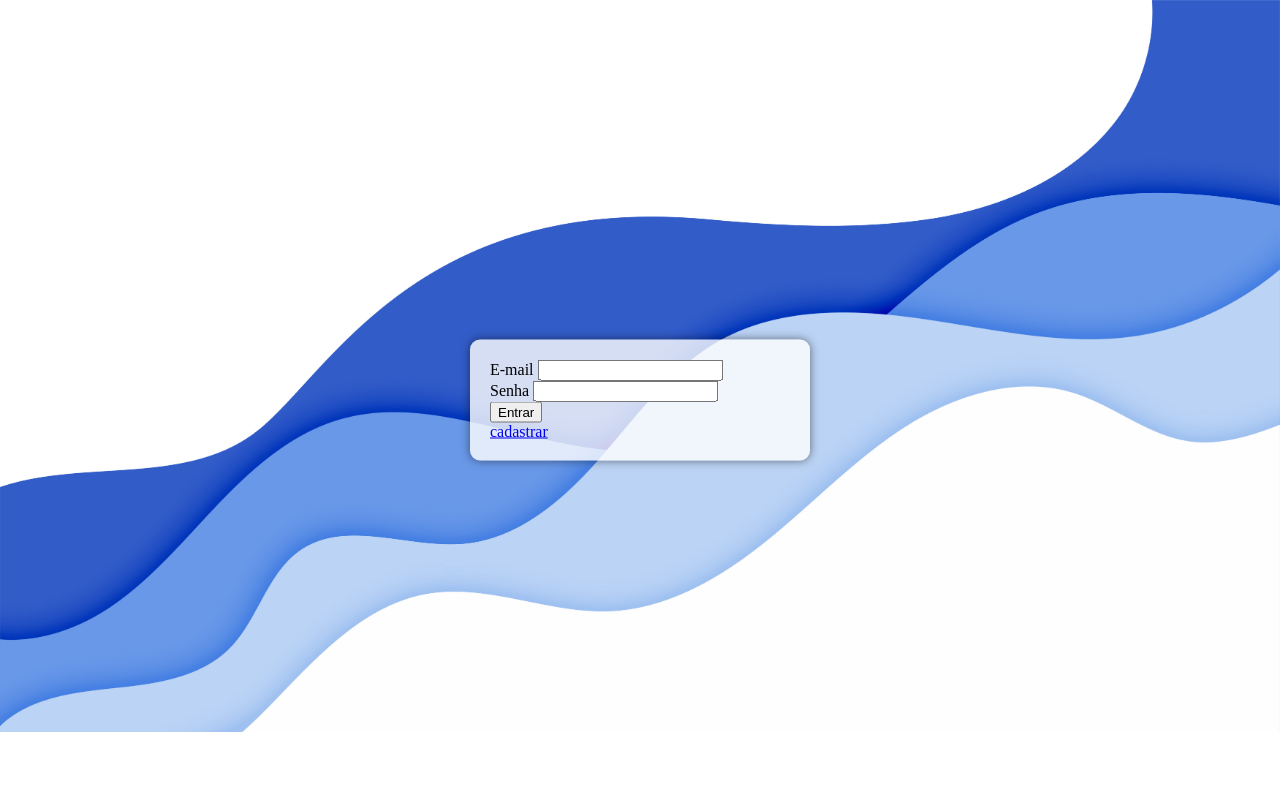
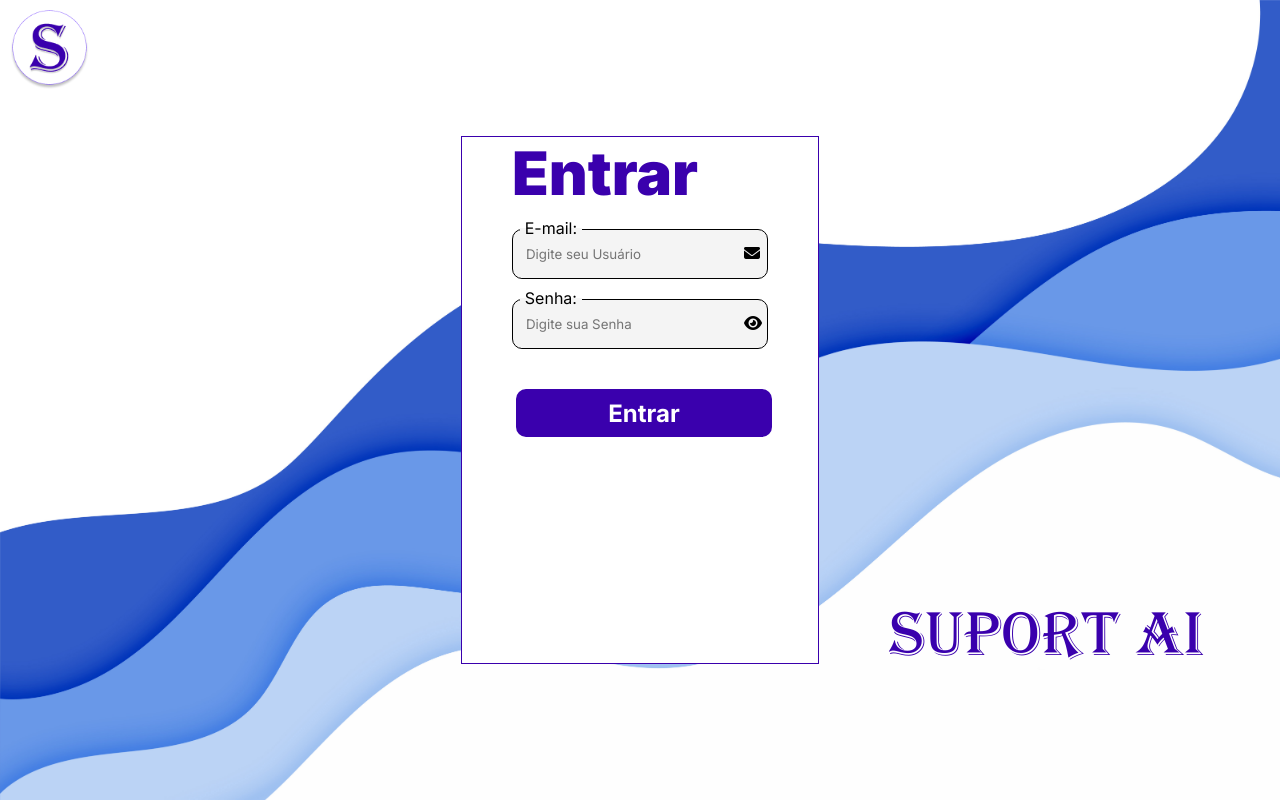
Before and after one commit to Angelo-Miguel/SuportAI, a Flask app: page / in a window 1280 px wide. Run offline with Flask 3, Linux system fonts and the light colour scheme; some libraries are stand-ins or nearby versions.

Commit message:
`Removed unused files and updated login page CSS and HTML`

```diff
--- a/main.py
+++ b/main.py
@@ -5,7 +5,7 @@ import os
 load_dotenv(override=True)
 
 app = Flask(__name__)
-app.secret_key = os.getenv('SECRET_KEY', 'BEGUB') # type: ignore # SECRET_KEY: Set in .env  # BEGUB: Default value
+app.secret_key = os.getenv('SECRET_KEY', 'BEGUB') # type: ignore # DEBUG: SECRET_KEY: Set in .env
 from routes import *
 
 if __name__ == '__main__':
--- a/routes.py
+++ b/routes.py
@@ -39,7 +39,7 @@ def login():
     if password:
         hashed_password = hashlib.md5(password.encode()).hexdigest()
     try:
-        cursor.execute('SELECT * FROM users WHERE email = %s AND password = %s',
+        cursor.execute('SELECT * FROM users WHERE email = %s and password = %s',
                        (email, hashed_password))
 
         results = cursor.fetchone()
--- a/static/css/login.css
+++ b/static/css/login.css
@@ -0,0 +1,212 @@
+@font-face {
+  font-family: "Algerian";
+  src: url("../font/Algerian Regular.ttf") format("truetype");
+}
+
+#menu-bar {
+  position: absolute;
+  top: 0px;
+  width: 100vw;
+  height: 11vh;
+
+  & #logo {
+    margin: 10px 0px 0px 10px;
+    height: 10vh;
+    width: auto;
+  }
+}
+
+#login {
+  position: relative;
+  display: flex;
+  flex-direction: row;
+  justify-content: space-evenly;
+  align-items: center;
+  width: 100vw;
+  height: 100vh;
+
+  & #brand,
+  #space {
+    position: relative;
+    min-width: 25vw;
+    min-height: 66vh;
+    display: flex;
+    align-items: end;
+
+    & p {
+      font-family: "Algerian", sans-serif !important;
+      font-size: 4rem;
+      color: #3a00ad;
+      line-height: 60px;
+    }
+  }
+
+  & #form-login {
+    border: 1px solid #3a00ad;
+    background-color: #fff;
+    min-width: 28vw;
+    min-height: 66vh;
+    display: flex;
+    flex-direction: column;
+    align-items: center;
+    position: relative;
+
+    & #title {
+      width: 20vw;
+      color: #3a00ad;
+      font-weight: 900;
+      font-size: 3.75rem;
+    }
+
+    & div.email,
+    & div.password {
+      min-width: 20vw;
+      background-color: #f4f4f4;
+
+      border: 1px solid #000;
+      border-radius: 10px;
+    }
+
+    & label {
+      position: relative;
+      padding: 0 5px;
+      top: 9px;
+      left: -25%;
+
+      & .label-text {
+        position: relative;
+        z-index: 1;
+      }
+
+      &::before {
+        content: "";
+        position: absolute;
+        top: 50%;
+        left: 0;
+        width: 100%;
+        height: 5px;
+        background-color: #F4F4F4;
+        z-index: 0; /* Fica atrás do texto */
+      }
+    }
+
+    & input:focus {
+      outline: none;
+    }
+
+    & input:-webkit-autofill{
+      -webkit-box-shadow: 0 0 0px 1000px #f4f4f4 inset !important;
+    }
+
+    & input {
+      position: relative;
+      width: 90%;
+      height: 6vh;
+      background-color: #f4f4f4;
+      border: none;
+      padding: 0px 30px 0px 5px;
+      margin: 0px 0px 0px 8px;
+    }
+
+    & i {
+      position: relative;
+      margin-left: -10px;
+
+      &::before {
+        display: block;
+        width: 18px;
+      }
+    }
+    & .button {
+      padding: 0px;
+      margin-top: 40px;
+      width: 20vw;
+      height: 6vh;
+      border-radius: 10px;
+      font-size: 1.5rem;
+      font-weight: bold;
+    }
+
+    & .login-alert{
+      margin-top: 10px;
+    }
+  }
+}
+
+/* Media Queries Tablet*/
+@media screen and (min-width: 601px) and (max-width: 1024px) {
+  #login {
+    flex-direction: column;
+    align-items: center;
+    justify-content: center;
+    gap: 20px;
+
+    & #space {
+      display: none;
+    }
+
+    & div#brand {
+      min-height: 1vh;
+      & p {
+        font-size: 3.75;
+        width: 100%;
+        text-align: center;
+      }
+    }
+
+    & #form-login {
+      width: 55vw;
+      height: auto;
+
+      & #title {
+        font-size: 3rem;
+        min-width: 40vw;
+      }
+
+      & div.email,
+      div.password {
+        min-width: 40vw;
+      }
+
+      & .button {
+        min-width: 40vw;
+      }
+    }
+  }
+}
+
+/* Media Queries Celular*/
+@media screen and (max-width: 600px) {
+  #login {
+    flex-direction: column;
+    gap: 20px;
+
+    & #space {
+      min-height: 5vh;
+    }
+
+    & div#brand {
+      min-height: 2vh;
+      & p {
+        font-size: 3.4rem;
+      }
+    }
+
+    & #form-login {
+      width: 93vw;
+
+      & #title {
+        min-width: 85vw;
+      }
+
+      & div.email,
+      div.password {
+        min-width: 85vw;
+      }
+
+      & .button {
+        min-width: 85vw;
+      }
+    }
+  }
+}
--- /dev/null
+++ b/static/css/reset.css
@@ -0,0 +1,6 @@
+*{
+    margin: 0;
+    padding: 0;
+    box-sizing: border-box;
+    font-family: "Inter", sans-serif;
+}
--- a/static/css/style.css
+++ b/static/css/style.css
@@ -0,0 +1,34 @@
+body{
+  display: flex;
+  flex-direction: column;
+
+  width: 100vw;
+  height: 100vh;
+
+  background-image: url("../img/PIM_Background.jpg");
+  background-size: cover;
+  user-select: none;
+}
+
+.background {
+  background-image: url("../img/PIM_Background.jpg");
+  background-size: cover;
+
+  height: 100vh;
+  width: 100vw;
+
+  display: flex;
+  align-items: center;
+  justify-content: center;
+}
+
+.opacity {
+  opacity: 0.4;
+}
+
+.button {
+  cursor: pointer;
+  background-color: #3A00AD !important;
+  color: #FFF !important;
+  border-color: #3A00AD !important;
+}
--- a/templates/login.html
+++ b/templates/login.html
@@ -1,48 +1,81 @@
 <!DOCTYPE html>
-<html lang="pt-br">
+<html lang="PT-BR">
+  <head>
+    <meta charset="UTF-8" />
+    <meta name="viewport" content="width=device-width, initial-scale=1.0" />
+    <title>Login</title>
+    <link
+      rel="shortcut icon"
+      href="../static/img/icon.ico"
+      type="image/x-icon"
+    />
 
-<head>
-    <meta charset="UTF-8">
-    <meta name="viewport" content="width=device-width, initial-scale=1.0">
-    <title>Login</title>
-    <style>
-        body{
-            background-image: url("../static/img/PIM_background.jpg");
-            background-size: cover;
-            background-repeat: no-repeat;;
-        }
+    <link rel="stylesheet" href="../static/css/reset.css" />
+    <link rel="stylesheet" href="../static/css/style.css" />
+    <link rel="stylesheet" href="../static/css/login.css" />
 
-        .login {
-            width: 300px;
-            margin: 0 auto;
-            padding: 20px;
-            background-color: rgba(255, 255, 255, 0.8);
-            border-radius: 10px;
-            box-shadow: 0 0 10px rgba(0, 0, 0, 0.5);
-            position: absolute;
-            top: 50%;
-            left: 50%;
-            transform: translate(-50%, -50%);
-        }
-    </style>
-</head>
+    <script
+      src="https://kit.fontawesome.com/a50434ada2.js"
+      crossorigin="anonymous"
+    ></script>
 
-<body>
-    <div class="login">
-        <form action="/login" method="post">
-            <label for="email">E-mail</label>
-            <input type="email" id="email" name="email" required>
-            <br> <!-- DEBUG: remove BR -->
-            <label for="password">Senha</label>
-            <input type="password" id="password" name="password" required>
-            <br> <!-- DEBUG: remove BR -->
-            <button type="submit">Entrar</button>
-            <br> <!-- DEBUG: remove BR -->
-            <a href="/cadastro">cadastrar</a>
-        </form>
+    <link rel="preconnect" href="https://fonts.googleapis.com" />
+    <link rel="preconnect" href="https://fonts.gstatic.com" crossorigin />
+    <link
+      href="https://fonts.googleapis.com/css2?family=Inter:ital,opsz,wght@0,14..32,100..900;1,14..32,100..900&display=swap"
+      rel="stylesheet"
+    />
+    <link href="../static/font/Algerian Regular.ttf" rel="font" />
+  </head>
+  <body class="background">
+    <div id="login">
+      <div id="menu-bar">
+        <img src="../static/img/logo.png" alt="Logo Do Site" id="logo" />
+      </div>
+      <div id="space"></div>
+      <form action="/login" method="post" id="form-login">
+        <div id="title">Entrar</div>
+        <label for="email">
+          <span class="label-text">E-mail:</span>
+        </label>
+        <div class="email">
+          <input type="text" id="email" name="email" placeholder="Digite seu Usuário" autocomplete="email"/>
+          <i class="fa-solid fa-envelope"></i>
+        </div>
+        <label for="password">
+          <span class="label-text">Senha:</span>
+        </label>
+        <div class="password">
+          <input type="password" id="password" name="password" placeholder="Digite sua Senha"/>
+          <i
+            id="eye-icon"
+            class="fa-solid fa-eye"
+            onclick="changePasswordVisibility()"
+          ></i>
+        </div>
+        <div>
+          <input type="submit" value="Entrar" class="button" />
+        </div>
         {% for category, message in get_flashed_messages(with_categories=True) %}
-            <div class="alert alert-{{ category }}">{{ message }}</div>
+            <div class="login-alert alert-{{ category }}">{{ message }}</div>
         {% endfor %}
+      </form>
+      <div id="brand">
+        <p>Suport AI</p>
+      </div>
     </div>
-</body>
+
+    <script>
+      const icon = document.getElementById("eye-icon");
+      const inputPassword = document.getElementById("password");
+
+      function changePasswordVisibility() {
+        icon.classList.toggle("fa-eye-slash");
+        icon.classList.toggle("fa-eye");
+
+        const isPassword = inputPassword.type === "password";
+        inputPassword.type = isPassword ? "text" : "password";
+      }
+    </script>
+  </body>
 </html>
```
Also changed, not shown: static/css/chat-usuarios.css (added, +98 -0 lines), static/font/Algerian Regular.ttf (added), static/img/3409297.jpg (deleted), static/img/icon.ico (added), static/img/login-background.jpg (deleted), static/img/logo.png (added), 1 other file.
